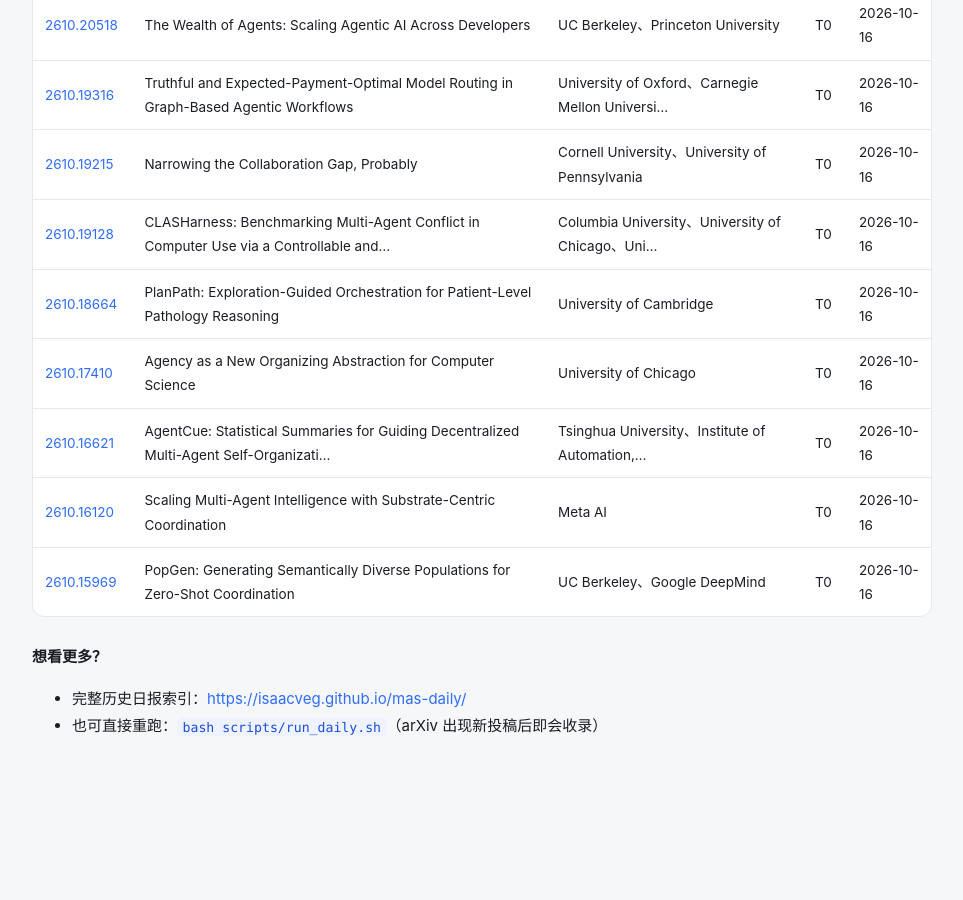
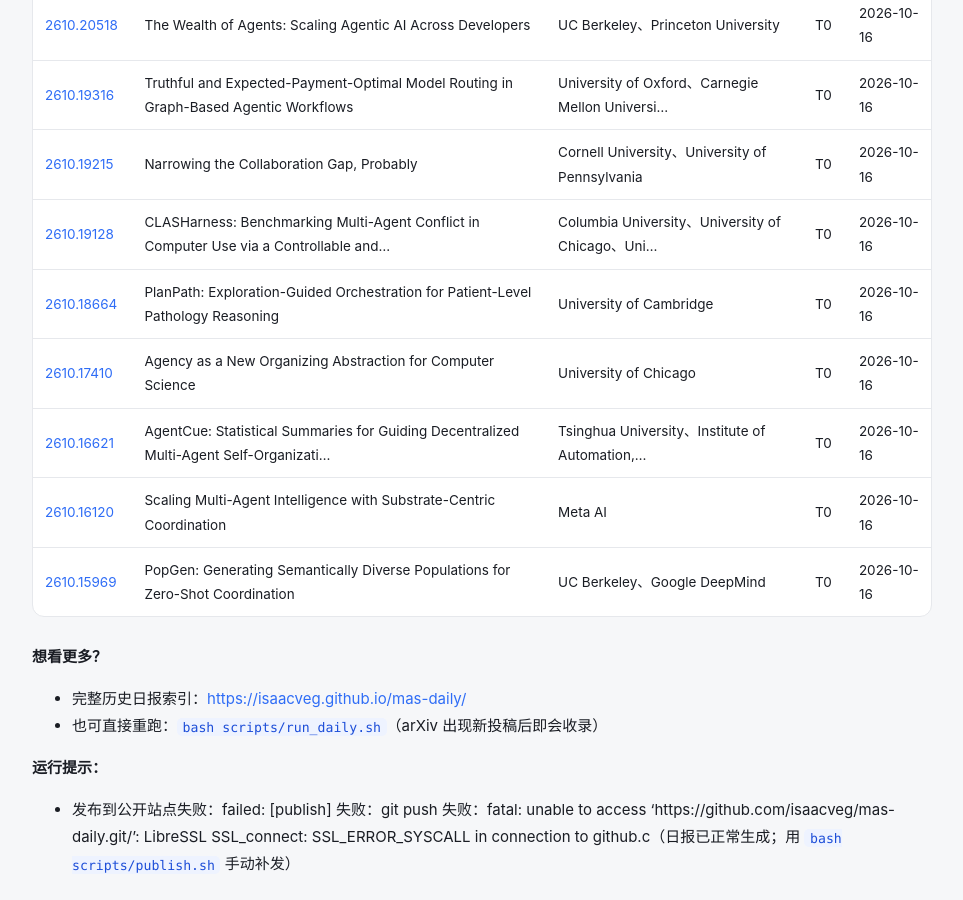
Before and after one commit to isaacveg/mas-daily, a Jekyll site: the page built from daily/2026-10-20.md, in a window 1280 px wide and 900 px high, scrolled down 1131 px. Shown: the whole window, without its empty margins (158-1121 px from the left). Built offline with Jekyll 4.4.1, drawn with Linux system fonts in a browser that asks for light colours; before the commit the page ends 1893 px from its top, so only the background shows below that.

Commit message:
report: 更新 2026-10-20 日报

```diff
--- a/daily/2026-10-20.md
+++ b/daily/2026-10-20.md
@@ -44,3 +44,6 @@ permalink: /daily/2026-10-20/
 
 - 完整历史日报索引：<https://isaacveg.github.io/mas-daily/>
 - 也可直接重跑：`bash scripts/run_daily.sh`（arXiv 出现新投稿后即会收录）
+
+**运行提示：**
+- 发布到公开站点失败：failed: [publish] 失败：git push 失败：fatal: unable to access 'https://github.com/isaacveg/mas-daily.git/': LibreSSL SSL_connect: SSL_ERROR_SYSCALL in connection to github.c（日报已正常生成；用 `bash scripts/publish.sh` 手动补发）
```
